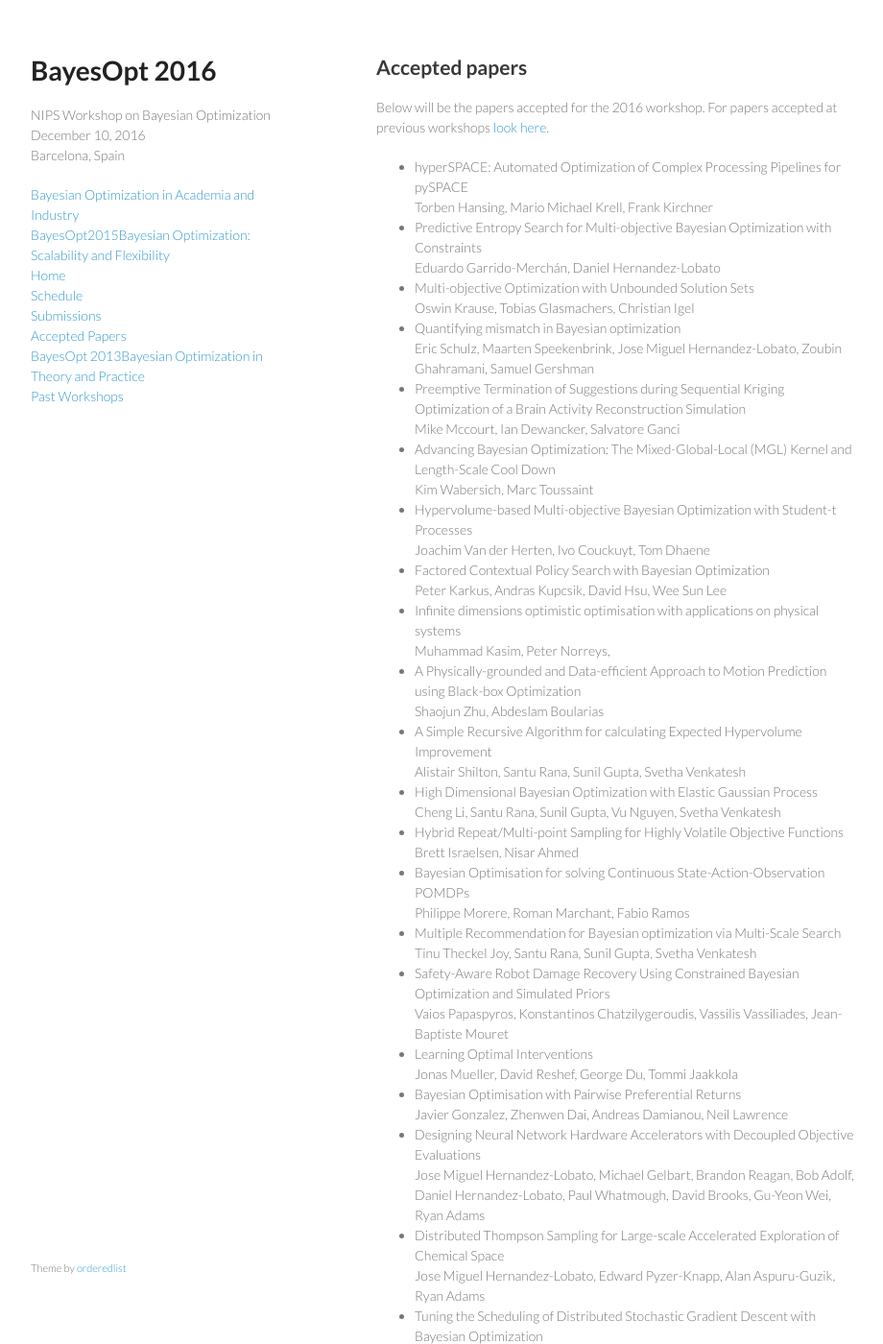
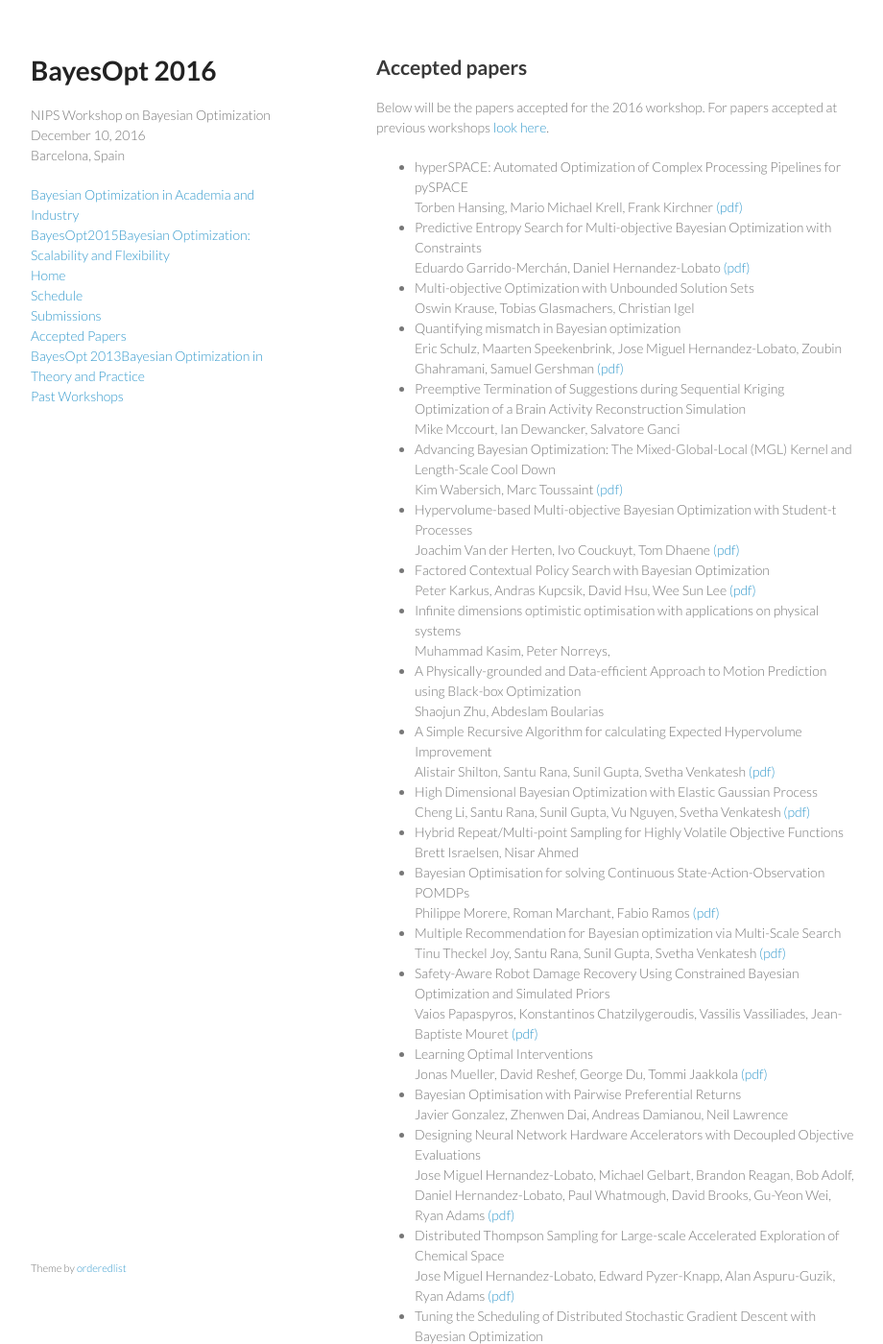
Before and after one commit to bayesopt/bayesopt.github.io, a Jekyll site: the page built from accepted.md, in a window 1280 px wide and 1400 px high. Shown: the whole window at 96% size, without its empty margins (178-1098 px from the left). Built offline with Jekyll 4.4.1, drawn with Linux system fonts in a browser that asks for light colours; some of the changed text lies outside the part shown.

Commit message:
added links to files

```diff
--- a/accepted.md
+++ b/accepted.md
@@ -12,28 +12,28 @@ previous workshops [look here](/past/).
 
 - hyperSPACE: Automated Optimization of Complex Processing Pipelines for pySPACE<br>
   Torben Hansing, Mario Michael Krell, Frank Kirchner
-<!---  [(pdf)](/papers/2016/)			-->
+  [(pdf)](/papers/2016/Hansing)
 - Predictive Entropy Search for Multi-objective Bayesian Optimization with Constraints<br>
   Eduardo Garrido-Merchán, Daniel Hernandez-Lobato
-<!---  [(pdf)](/papers/2016/Garrido.pdf)	-->
+  [(pdf)](/papers/2016/Garrido.pdf)
 - Multi-objective Optimization with Unbounded Solution Sets<br>
   Oswin Krause, Tobias Glasmachers, Christian Igel
 <!---  [(pdf)](/papers/2016/)			-->
 - Quantifying mismatch in Bayesian optimization<br>
   Eric Schulz, Maarten Speekenbrink, Jose Miguel Hernandez-Lobato, Zoubin  Ghahramani, Samuel Gershman
-<!---  [(pdf)](/papers/2016/Schulz.pdf)		-->
+  [(pdf)](/papers/2016/Schulz.pdf)
 - Preemptive Termination of Suggestions during Sequential Kriging Optimization of a Brain Activity  Reconstruction Simulation<br>
   Mike Mccourt, Ian Dewancker, Salvatore Ganci
 <!---  [(pdf)](/papers/2016/)				-->
 - Advancing Bayesian Optimization: The Mixed-Global-Local (MGL) Kernel and Length-Scale Cool Down<br>
   Kim Wabersich, Marc Toussaint
-<!---  [(pdf)](/papers/2016/Wabersich.pdf)-->
+  [(pdf)](/papers/2016/Wabersich.pdf)
 - Hypervolume-based Multi-objective Bayesian Optimization with Student-t Processes<br>
   Joachim Van der Herten, Ivo Couckuyt, Tom Dhaene
-<!---  [(pdf)](/papers/2016/Herten.pdf)	-->
+  [(pdf)](/papers/2016/Herten.pdf)
 - Factored Contextual Policy Search with Bayesian Optimization<br>
   Peter Karkus, Andras Kupcsik, David Hsu, Wee Sun Lee
-<!---  [(pdf)](/papers/2016/Karkus.pdf)		-->
+  [(pdf)](/papers/2016/Karkus.pdf)
 - Infinite dimensions optimistic optimisation with applications on physical systems<br>
   Muhammad Kasim, Peter Norreys,
 <!---  [(pdf)](/papers/2016/)		-->
@@ -42,52 +42,52 @@ previous workshops [look here](/past/).
 <!---  [(pdf)](/papers/2016/)	-->
 - A Simple Recursive Algorithm for calculating Expected Hypervolume Improvement<br>
   Alistair Shilton, Santu Rana, Sunil Gupta, Svetha Venkatesh
-<!---  [(pdf)](/papers/2016/Shilton.pdf)	-->
+  [(pdf)](/papers/2016/Shilton.pdf)
 - High Dimensional Bayesian Optimization with Elastic Gaussian Process<br>
   Cheng Li, Santu Rana, Sunil Gupta, Vu Nguyen, Svetha Venkatesh
-<!---  [(pdf)](/papers/2016/Li.pdf)		-->
+  [(pdf)](/papers/2016/Li.pdf)
 - Hybrid Repeat/Multi-point Sampling for Highly Volatile Objective Functions<br>
   Brett Israelsen, Nisar Ahmed
 <!---  [(pdf)](/papers/2016/)	-->
 - Bayesian Optimisation for solving Continuous State-Action-Observation POMDPs<br>
 	Philippe Morere, Roman Marchant, Fabio Ramos
-<!---  [(pdf)](/papers/2016/Morere.pdf)	-->
+  [(pdf)](/papers/2016/Morere.pdf)
 - Multiple Recommendation for Bayesian optimization via Multi-Scale Search<br>
   Tinu Theckel Joy, Santu Rana, Sunil Gupta, Svetha Venkatesh
-<!---  [(pdf)](/papers/2016/Theckel.pdf)	-->
+  [(pdf)](/papers/2016/Theckel.pdf)
 - Safety-Aware Robot Damage Recovery Using Constrained Bayesian Optimization and Simulated Priors<br>
   Vaios Papaspyros, Konstantinos  Chatzilygeroudis, Vassilis Vassiliades, Jean-Baptiste Mouret
-<!---  [(pdf)](/papers/2016/Papaspyros.pdf)	-->
+  [(pdf)](/papers/2016/Papaspyros.pdf)
 - Learning Optimal Interventions<br>
   Jonas Mueller, David  Reshef, George Du, Tommi Jaakkola
-<!---  [(pdf)](/papers/2016/	MuellerEtal_BayesOpt16.pdf)		-->
+  [(pdf)](/papers/2016/	MuellerEtal_BayesOpt16.pdf)
 - Bayesian Optimisation with Pairwise Preferential Returns<br>
   Javier Gonzalez, Zhenwen Dai, Andreas Damianou, Neil Lawrence
 <!---  [(pdf)](/papers/2016/)	-->
 - Designing Neural Network Hardware Accelerators with Decoupled Objective Evaluations<br>
   Jose Miguel Hernandez-Lobato, Michael Gelbart, Brandon Reagan, Bob Adolf, Daniel Hernandez-Lobato, Paul Whatmough, David Brooks, Gu-Yeon Wei, Ryan Adams
-<!---  [(pdf)](/papers/2016/Lobato.pdf)	-->
+  [(pdf)](/papers/2016/Lobato.pdf)
 - Distributed Thompson Sampling for Large-scale Accelerated Exploration of Chemical Space<br>
   Jose Miguel Hernandez-Lobato, Edward Pyzer-Knapp, Alan Aspuru-Guzik, Ryan Adams
-<!---  [(pdf)](/papers/2016/LobatoEdward.pdf)	-->
+  [(pdf)](/papers/2016/LobatoEdward.pdf)
 - Tuning the Scheduling of Distributed Stochastic Gradient Descent with Bayesian Optimization<br>
   Valentin Dalibard, Michael Schaarschmidt, Eiko Yoneki
-<!---  [(pdf)](/papers/2016/Dalibard.pdf)	-->
+  [(pdf)](/papers/2016/Dalibard.pdf)
 - Do we need “Harmless” Bayesian Optimization and “First-Order” Bayesian Optimization?<br>
   Mohamed Osama Ahmed, Bobak Shahriari, Mark Schmidt
-<!---  [(pdf)](/papers/2016/)	-->
+  <!---  [(pdf)](/papers/2016/)	-->
 - Think Globally, Act Locally: a Local Strategy for Bayesian Optimization<br>
   Vu Nguyen, Sunil Gupta, Santu Rana, Cheng Li, Svetha Venkatesh
-<!---  [(pdf)](/papers/2016/Nguyen.pdf)	-->
+  [(pdf)](/papers/2016/Nguyen.pdf)	-->
 - Bayesian Optimization with shape constraints<br>
   Michael Jauch, Victor Pena
-<!---  [(pdf)](/papers/2016/Jauch.pdf)	-->
+  [(pdf)](/papers/2016/Jauch.pdf)
 - Bayesian optimization for spectral minimization<br>
   Sebastian Dominguez, Nilima Nigam, Bobak Shahriari
 <!---  [(pdf)](/papers/2016/)					-->
 - Efficient nonmyopic active search<br>
   Shali  Jiang, Gustavo Malkomes, Geoff Converse, Alyssa Shofner, Benjamin Moseley, Roman Garnett
-<!---  [(pdf)](/papers/2016/Jiang.pdf-->
+  [(pdf)](/papers/2016/Jiang.pdf)
 
 
 
```
Also changed, not shown: 8 other files.
